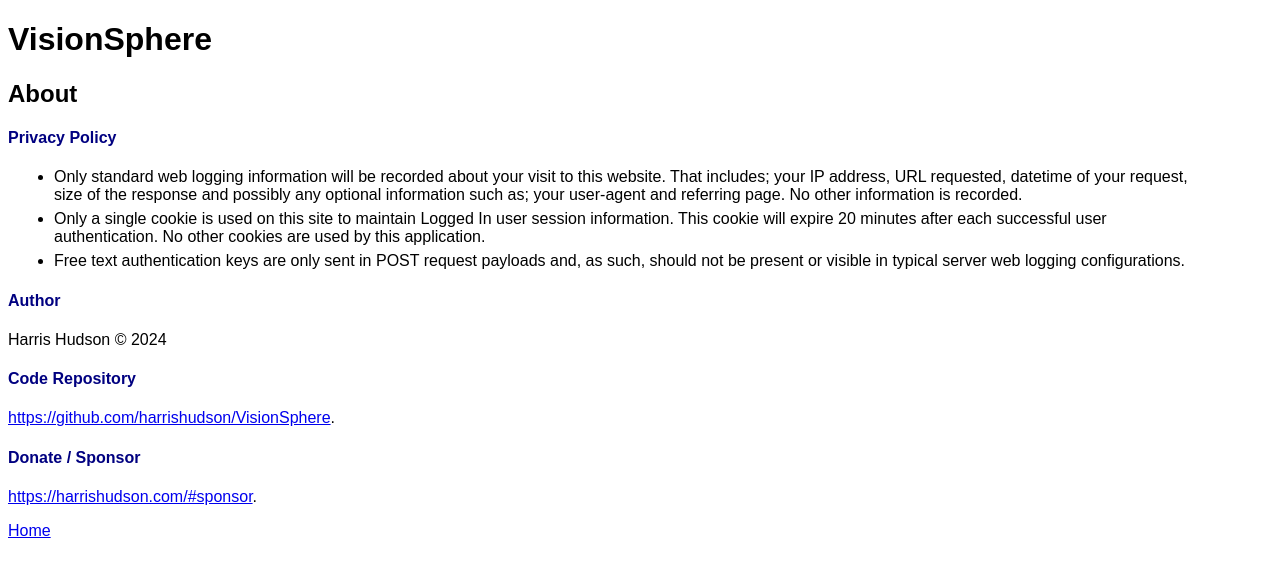
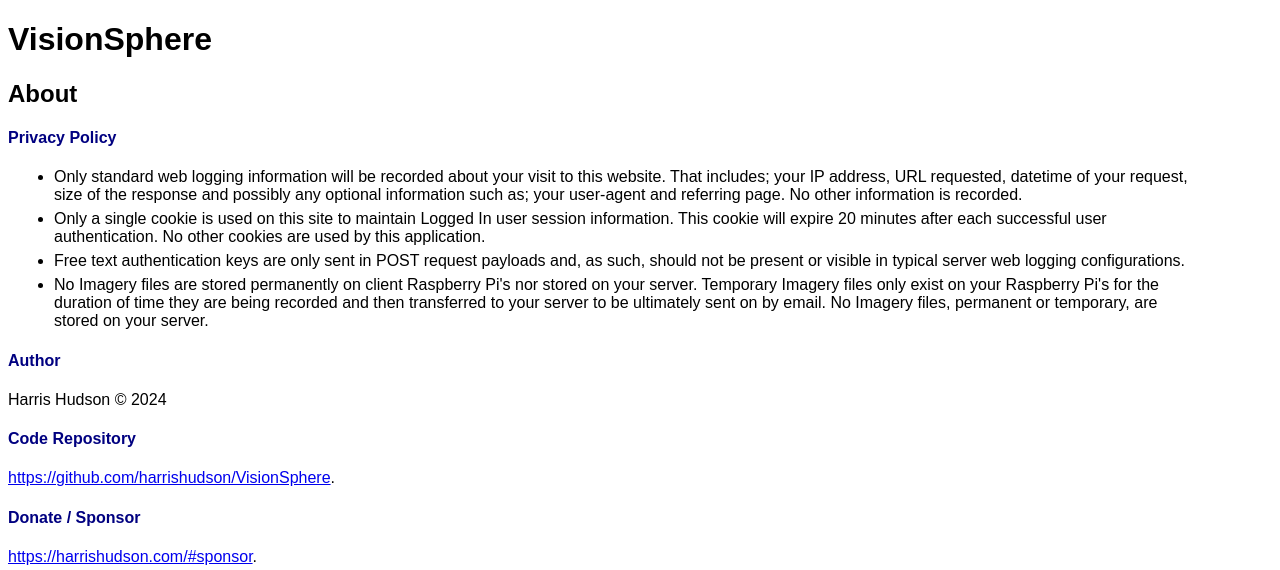
Before and after one commit to harrishudson/VisionSphere, a PHP site: page /help/about.php in a window 1280 px wide. Shown: the top 570 px of the page. Run offline with PHP 8.4, Linux system fonts and the light colour scheme.

Commit message:
Minor doco update

```diff
--- a/server/help/about.php
+++ b/server/help/about.php
@@ -18,6 +18,10 @@
      No other cookies are used by this application.</li>
  <li>Free text authentication keys are only sent in POST request payloads and, as such,
      should not be present or visible in typical server web logging configurations.</li>
+ <li>No Imagery files are stored permanently on client Raspberry Pi's nor stored on your server.
+     Temporary Imagery files only exist on your Raspberry Pi's for the duration of time they are being
+     recorded and then transferred to your server to be ultimately sent on by email.  No Imagery files,
+     permanent or temporary, are stored on your server.</li>
 </ul>
 </p>
 
```
